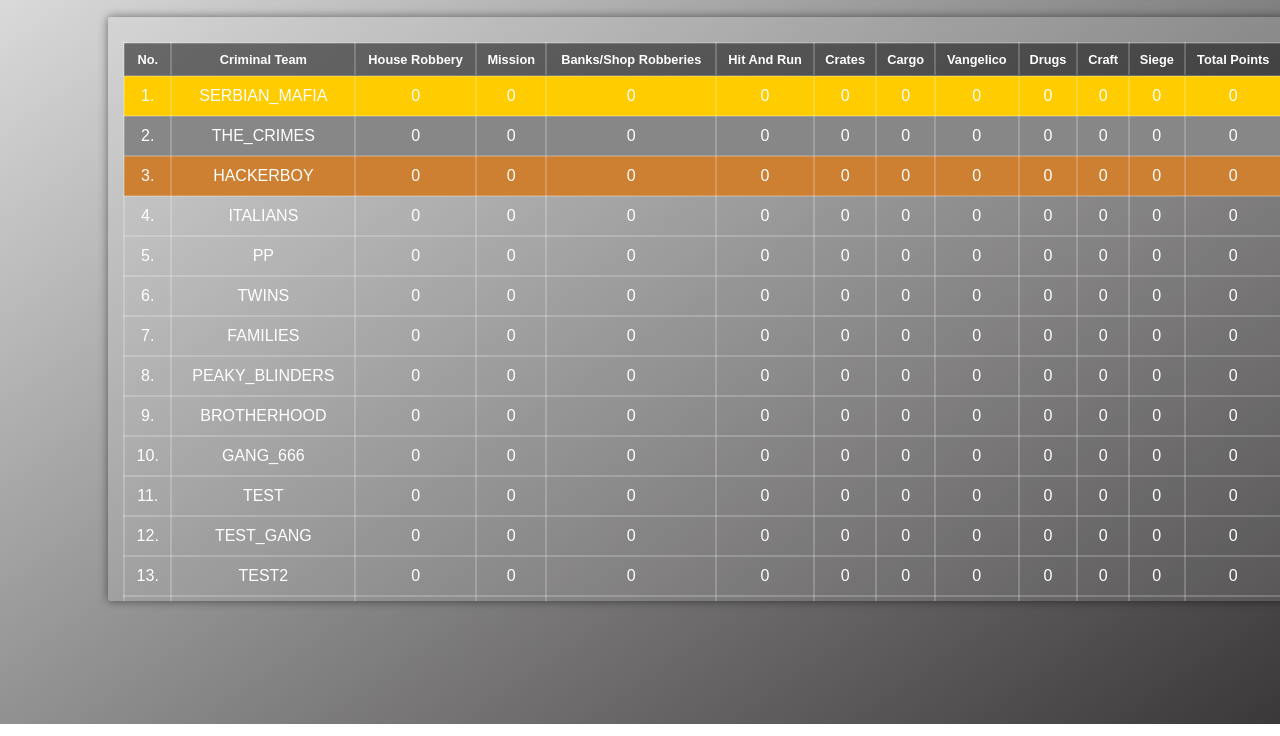
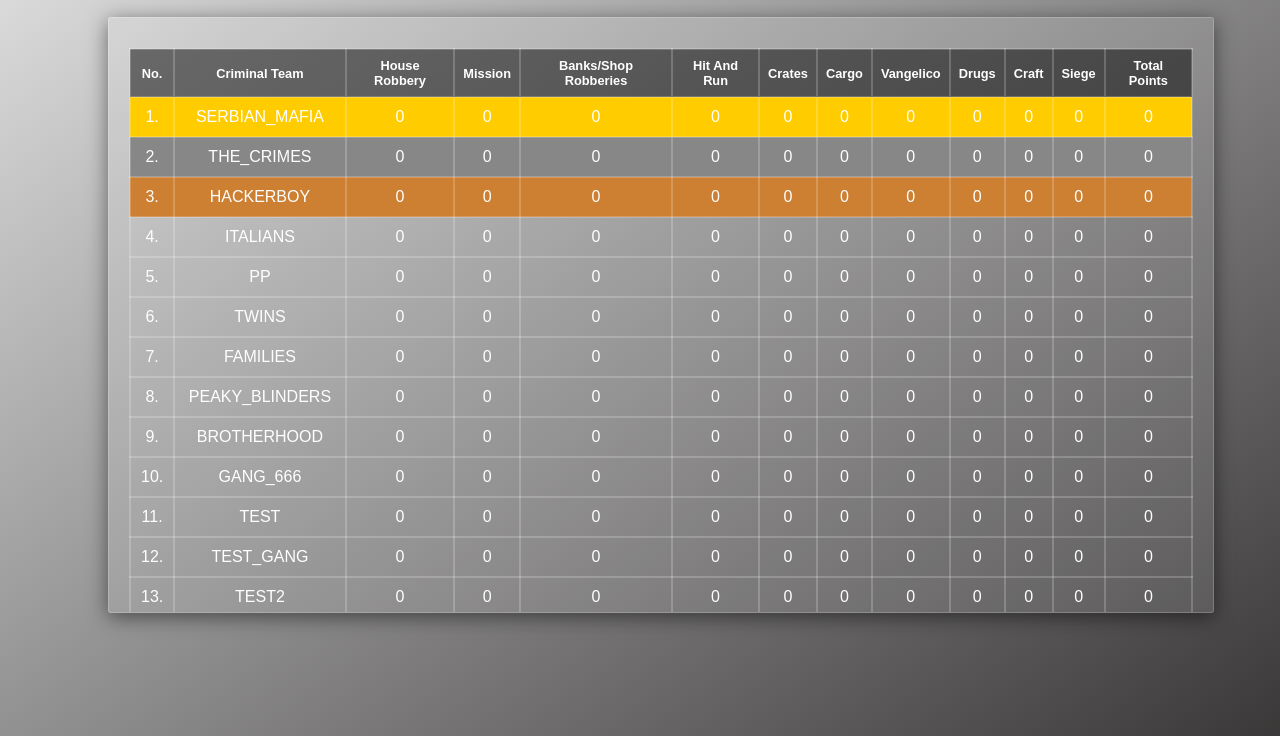
Before and after one commit to Crimeeee/Leaderboard, a plain HTML site: page index.html in a window 1280 px wide. Shown: the part 166-902 px from the top of the page. Drawn offline with Linux system fonts and the light colour scheme.

Commit message:
fix(con): more style changes

```diff
--- a/style.css
+++ b/style.css
@@ -8,14 +8,15 @@
 
 .leaderboard-container {
     background-color: rgba(255, 255, 255, 0.1); /* Διαφάνεια για το φόντο */
-    border-radius: 2px; /* Στρογγυλεμένες γωνίες */
-    padding: 15px; /* Εσωτερικό padding */
-    box-shadow: 0 0px 10px rgba(0, 0, 0, 0.5); /* Σκιά για βάθος */
-    width: 109%; /* Πλήρες πλάτος */
+    border-radius: 3px; /* Στρογγυλεμένες γωνίες */
+    padding: 20px; /* Εσωτερικό padding */
+    box-shadow: 0 4px 20px rgba(0, 0, 0, 0.5); /* Σκιά για βάθος */
+    width: 100%; /* Πλήρες πλάτος */
     max-width: 1300px; /* Μέγιστο πλάτος για να μην ξεπερνάει την οθόνη */
     margin: 15px auto; /* Κεντράρισμα */
     max-height: 554px; /* Ρύθμιση ύψους όπως απαιτείται */
     overflow-y: auto; /* Ενεργοποίηση κατακόρυφης κύλισης */
+    border: 1px solid rgba(255, 255, 255, 0.2); /* Διαφανές περίγραμμα */
 }
 
 h1 {
```
